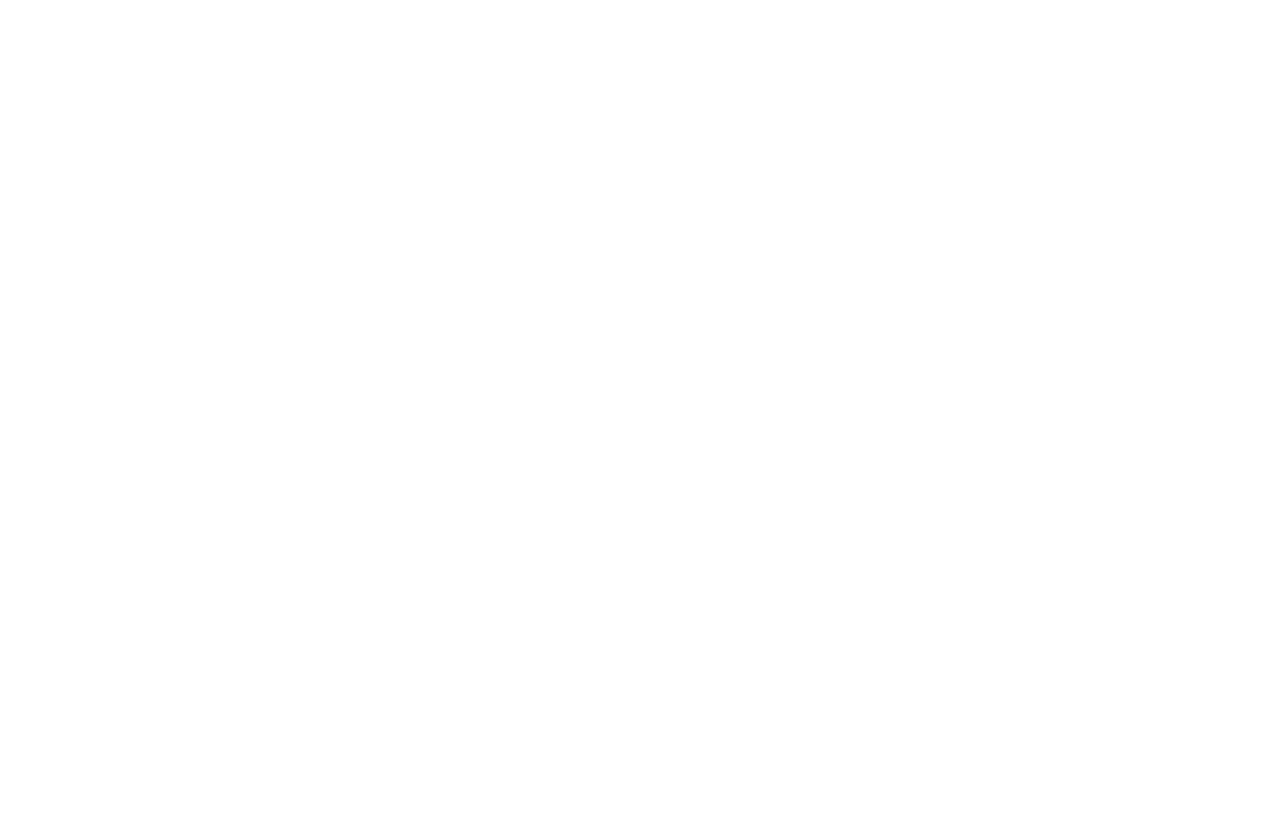
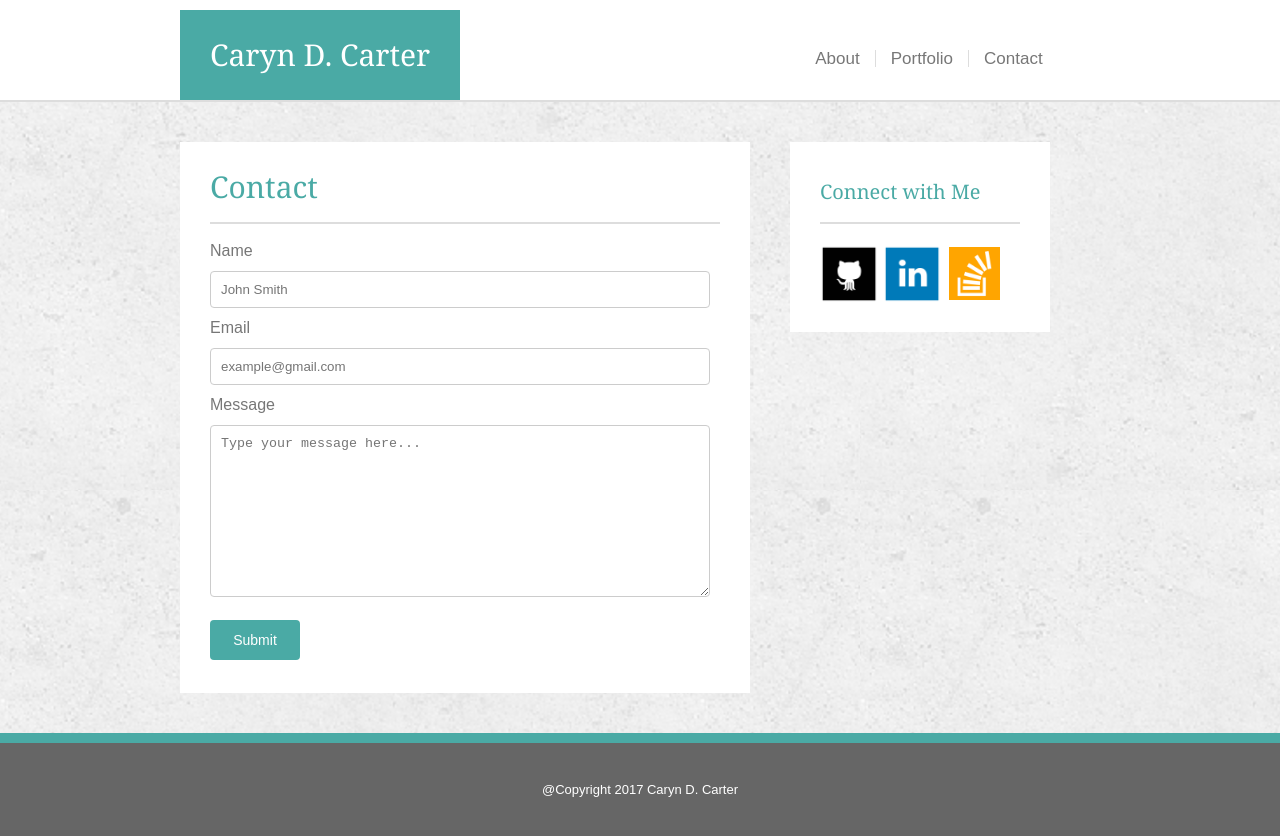
Before and after one commit to AndrewGuard/Basic-Portfolio-5, a plain HTML site: page contact.html in a window 1280 px wide. Before the commit the page ends 800 px from the top, so only its background shows below. Drawn offline with Linux system fonts and the light colour scheme.

Commit message:
added pages

```diff
--- a/contact.html
+++ b/contact.html
@@ -0,0 +1,66 @@
+<!DOCTYPE html>
+<html>
+<head>
+	<meta charset="utf-8">
+	<title>Caryn D. Carter-Contact</title>
+	<!-- Linking CSS -->
+	<link rel="stylesheet" type="text/css" href="assets/css/reset.css">
+	<link rel="stylesheet" type="text/css" href="style.css">
+
+</head>
+<body>
+
+<div class="container">
+	<header>
+		<div class="name-box">
+			<h1>Caryn D. Carter</h1>
+		</div>
+		<nav>
+		<ul class="navigation-bar" id="navigation-bar">
+  			<li><a href="index.html">About</a></li>
+  			<li><a href="portfolio.html">Portfolio</a></li>
+  			<li><a href="contact.html">Contact</a></li>
+		</ul>
+		</nav>
+	</header>
+
+
+	<div class="main">
+		<div class="headline">
+			<h1>Contact</h1>
+		</div>
+		<div class="description">
+			<form action="">
+				<label for="name">Name</label>
+				<input type="text" id="name" name="submitterName" placeholder="John Smith">
+
+				<label for="email">Email</label>
+				<input type="text" id="email" name="emailAddress" placeholder="example@gmail.com">
+
+				<label for="message">Message</label>
+				<textarea rows="10" cols="50" id="message" name="messageText" placeholder="Type your message here..."></textarea>
+
+				<input type="submit" value="Submit">
+			</form>
+		</div>
+	</div>
+
+	<div class="sidebar">
+		<div class="connect">
+			<h2>Connect with Me</h2>
+		</div>
+		<div class="icons">
+			<a href="https://github.com/Caryndcarter" target="blank"><img src="assets/images/github.png" alt="Github" style="width:59px; height:59px;"></a>
+			<a href="https://www.linkedin.com/in/caryn-carter-ba30732b" target="blank"><img src="assets/images/linkedin.png" alt="LinkedIn" style="width:59px; height:59px;"></a>
+			<a href="http://stackoverflow.com/users/7423191/caryn-carter" target="blank"><img id="shorty" src="assets/images/stackoverflow.png" alt="StackOverflow" style="width:51px; height:53px;"></a>
+		</div>
+	</div>
+
+	<footer>
+		<p>
+		@Copyright 2017 Caryn D. Carter
+		</p>
+	</footer>
+
+</body>
+</html>
--- a/style.css
+++ b/style.css
@@ -63,7 +63,7 @@ ul.navigation-bar li:last-child a{
 	float:left;
 }
 
-.about {
+.headline {
 	padding: 20px 10px 20px 0px;
 	text-align: left;
 	font-family:'Georgia', Times, "Times New Roman", serif;
@@ -128,3 +128,41 @@ footer {
 	border-top-color: #4aaaa5;
 	clear: both;
 }
+
+input[type=text] {
+    width: 100%;
+    padding: 10px 10px;
+    margin: 8px 0;
+    display: inline-block;
+    border: 1px solid #ccc;
+    border-radius: 4px;
+    box-sizing: border-box;
+}
+
+textarea {
+    width: 100%;
+    padding: 10px 10px;
+    margin: 8px 0;
+    display: inline-block;
+    border: 1px solid #ccc;
+    border-radius: 4px;
+    box-sizing: border-box;
+}
+
+input[type=submit] {
+    width: 90px;
+    height: 40px;
+    background-color: #4aaaa5;
+    color: white;
+    padding: 10px 20px 10px 20px;
+    margin: 8px 0;
+    border: none;
+    border-radius: 4px;
+    cursor: pointer;
+    display: inline-block;
+    font-size: 14px;
+}
+
+input[type=submit]:hover {
+    background-color: #7bc6c2
+}
```
Also changed, not shown: index.html (+2 -2 lines), portfolio.html (+55 -0 lines).
